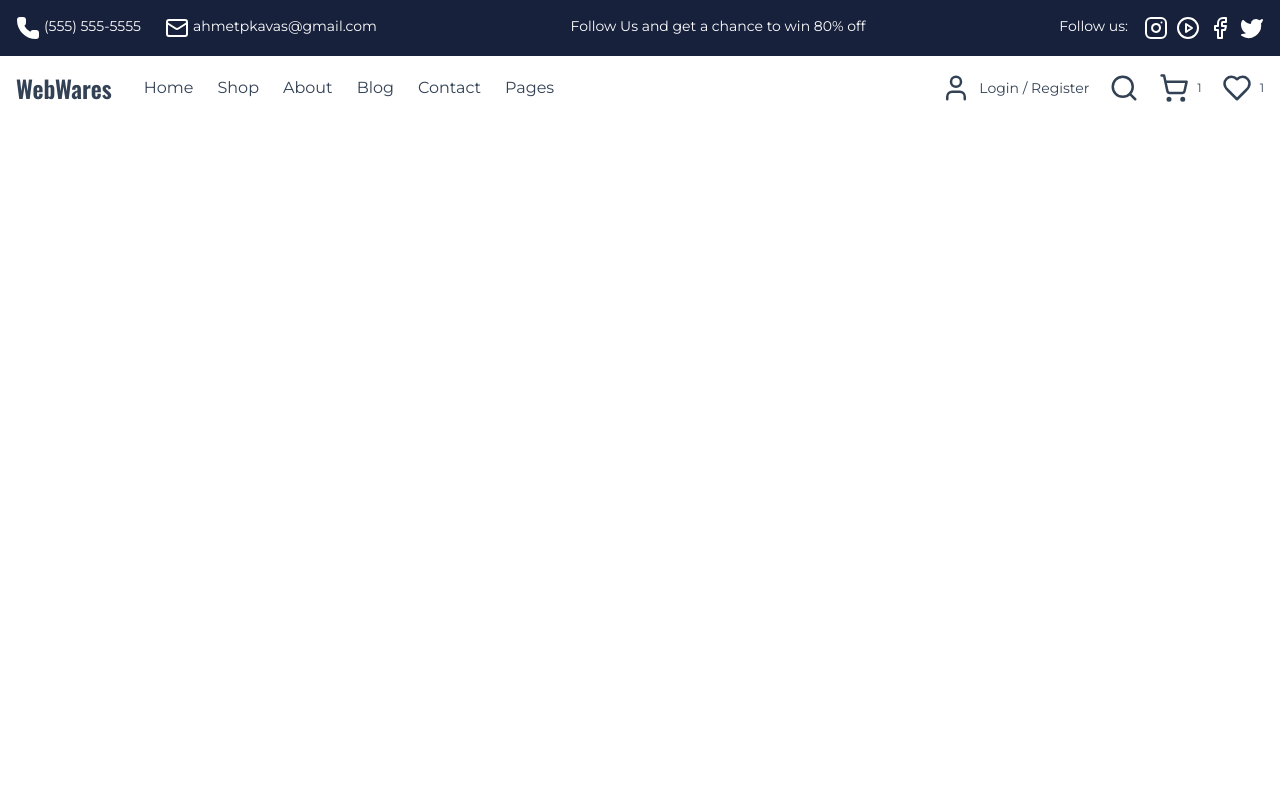
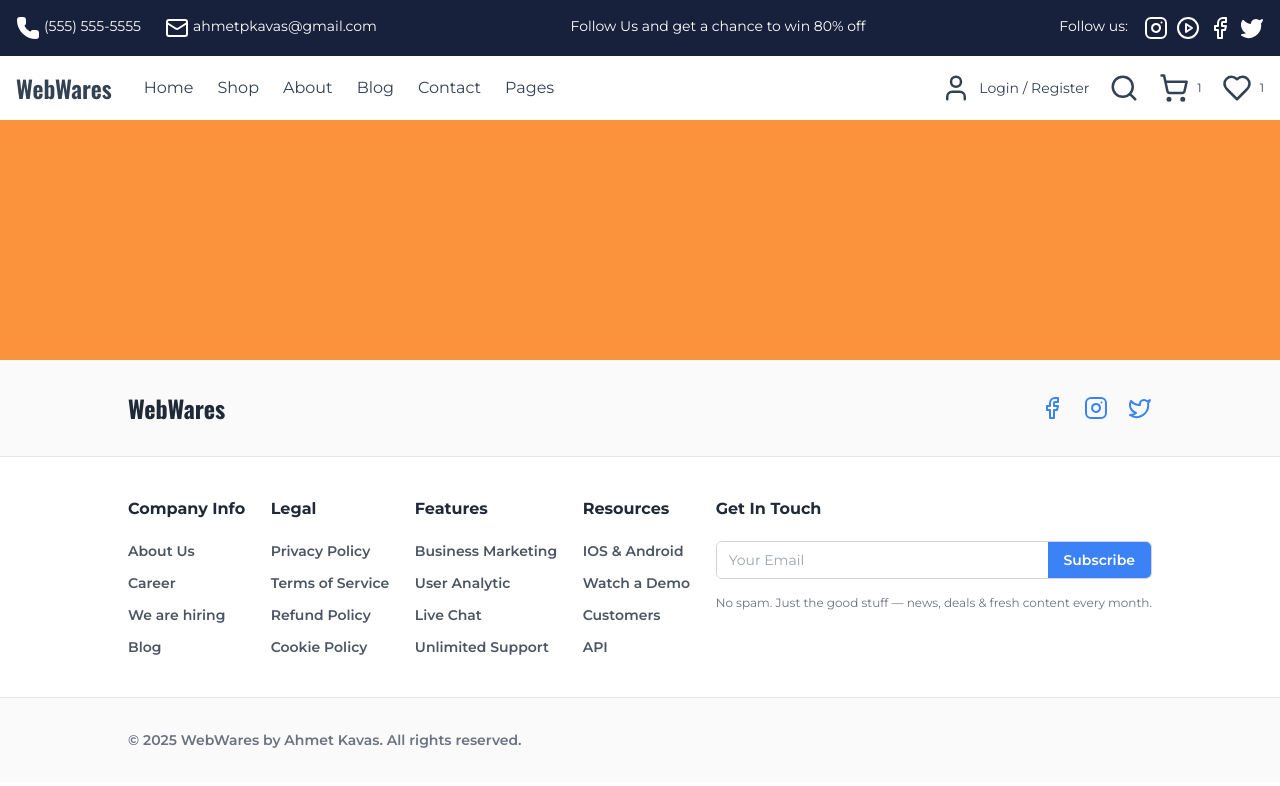
Before and after one commit to ahmetkvs/webwares, a React (Vite) app: page / in a window 1280 px wide. Shown: the top 786 px of the page. Built offline with nearby package versions, Linux system fonts and the light colour scheme.

Commit message:
feat: Footer section completed (styling, no interaction) (#3)

```diff
--- a/src/App.jsx
+++ b/src/App.jsx
@@ -1,12 +1,15 @@
 import { Rocket } from "lucide-react";
 import TopBar from "./components/layout/TopBar";
 import Navbar from "./components/layout/Navbar";
+import Footer from "./components/layout/Footer";
 
 function App() {
   return (
     <>
       <TopBar />
       <Navbar />
+      <div className="w-full h-60 bg-orange-400"></div>
+      <Footer />
     </>
   );
 }
--- /dev/null
+++ b/src/components/inputs/EmailSubsribe.jsx
@@ -0,0 +1,21 @@
+function EmailSubscribe() {
+  return (
+    <>
+      <div className="flex rounded-md overflow-hidden border border-gray-300 focus-within:border-blue-500 focus-within:ring-1 focus-within:ring-blue-500">
+        <input
+          type="email"
+          placeholder="Your Email"
+          className="px-3 py-2 text-sm focus:outline-none flex-grow"
+        />
+        <button className="bg-blue-500 text-white px-4 py-2 text-sm font-semibold hover:bg-blue-600 focus:outline-none">
+          Subscribe
+        </button>
+      </div>
+      <p className="text-gray-500 text-xs mt-1">
+        No spam. Just the good stuff — news, deals & fresh content every month.
+      </p>
+    </>
+  );
+}
+
+export default EmailSubscribe;
--- /dev/null
+++ b/src/components/layout/Footer.jsx
@@ -0,0 +1,168 @@
+import { CirclePlay, Facebook, Instagram, Twitter } from "lucide-react";
+import EmailSubscribe from "../inputs/EmailSubsribe";
+
+function Footer() {
+  return (
+    <footer className="w-full flex flex-col bg-[#fafafa] text-gray-700 pt-8 pb-8">
+      {/* First row: Logo and social icons */}
+      <div className="w-4/5 mx-auto flex flex-wrap justify-between items-center gap-4 mb-8">
+        {/* Logo */}
+        <h1 className="font-oswald font-bold text-2xl text-gray-800">
+          WebWares
+        </h1>
+        {/* Social Icons */}
+        <div className="flex gap-5">
+          <a href="#" className="text-blue-500 hover:text-blue-700">
+            <Facebook size={24} />
+          </a>
+          <a href="#" className="text-blue-500 hover:text-blue-700">
+            <Instagram size={24} />
+          </a>
+          <a href="#" className="text-blue-500 hover:text-blue-700">
+            <Twitter size={24} />
+          </a>
+        </div>
+      </div>
+
+      {/* Second row: Links and contact */}
+      <div className="w-full bg-white py-10 border-t border-b border-gray-200">
+        <div className="w-4/5 mx-auto flex flex-col md:flex-row md:justify-between gap-8 md:gap-6">
+          <div className="flex flex-col gap-3">
+            {" "}
+            <h2 className="font-bold text-base mb-2 text-gray-800">
+              Company Info
+            </h2>
+            <a
+              href="#"
+              className="text-gray-600 hover:text-blue-600 hover:underline text-sm font-semibold"
+            >
+              About Us
+            </a>
+            <a
+              href="#"
+              className="text-gray-600 hover:text-blue-600 hover:underline text-sm font-semibold"
+            >
+              Career
+            </a>
+            <a
+              href="#"
+              className="text-gray-600 hover:text-blue-600 hover:underline text-sm font-semibold"
+            >
+              We are hiring
+            </a>
+            <a
+              href="#"
+              className="text-gray-600 hover:text-blue-600 hover:underline text-sm font-semibold"
+            >
+              Blog
+            </a>
+          </div>
+          {/* Legal Column */}
+          <div className="flex flex-col gap-3">
+            <h2 className="font-bold text-base mb-2 text-gray-800">Legal</h2>
+            <a
+              href="#"
+              className="text-gray-600 hover:text-blue-600 hover:underline text-sm font-semibold"
+            >
+              Privacy Policy
+            </a>
+            <a
+              href="#"
+              className="text-gray-600 hover:text-blue-600 hover:underline text-sm font-semibold"
+            >
+              Terms of Service
+            </a>
+            <a
+              href="#"
+              className="text-gray-600 hover:text-blue-600 hover:underline text-sm font-semibold"
+            >
+              Refund Policy
+            </a>
+            <a
+              href="#"
+              className="text-gray-600 hover:text-blue-600 hover:underline text-sm font-semibold"
+            >
+              Cookie Policy
+            </a>
+          </div>
+          {/* Features Column */}
+          <div className="flex flex-col gap-3">
+            <h2 className="font-bold text-base mb-2 text-gray-800">Features</h2>
+            <a
+              href="#"
+              className="text-gray-600 hover:text-blue-600 hover:underline text-sm font-semibold"
+            >
+              Business Marketing
+            </a>
+            <a
+              href="#"
+              className="text-gray-600 hover:text-blue-600 hover:underline text-sm font-semibold"
+            >
+              User Analytic
+            </a>
+            <a
+              href="#"
+              className="text-gray-600 hover:text-blue-600 hover:underline text-sm font-semibold"
+            >
+              Live Chat
+            </a>
+            <a
+              href="#"
+              className="text-gray-600 hover:text-blue-600 hover:underline text-sm font-semibold"
+            >
+              Unlimited Support
+            </a>
+          </div>
+          {/* Resources Column */}
+          <div className="flex flex-col gap-3">
+            <h2 className="font-bold text-base mb-2 text-gray-800">
+              Resources
+            </h2>
+            <a
+              href="#"
+              className="text-gray-600 hover:text-blue-600 hover:underline text-sm font-semibold"
+            >
+              IOS & Android
+            </a>
+            <a
+              href="#"
+              className="text-gray-600 hover:text-blue-600 hover:underline text-sm font-semibold"
+            >
+              Watch a Demo
+            </a>
+            <a
+              href="#"
+              className="text-gray-600 hover:text-blue-600 hover:underline text-sm font-semibold"
+            >
+              Customers
+            </a>
+            <a
+              href="#"
+              className="text-gray-600 hover:text-blue-600 hover:underline text-sm font-semibold"
+            >
+              API
+            </a>
+          </div>
+          {/* Get In Touch Column */}
+          <div className="flex flex-col gap-3">
+            <h2 className="font-bold text-base mb-2 text-gray-800">
+              Get In Touch
+            </h2>
+            {/* Input Group */}
+            <EmailSubscribe />
+          </div>
+        </div>
+      </div>
+
+      {/* Third row: Copyright */}
+      <div className="w-4/5 mx-auto mt-8 text-center md:text-left">
+        <p className="text-sm text-gray-500 font-semibold">
+          © {new Date().getFullYear()} WebWares by Ahmet Kavas. All rights
+          reserved.
+        </p>
+      </div>
+    </footer>
+  );
+}
+
+export default Footer;
```
Also changed, not shown: 1 other file (tests, documents, lock files or other folders).
